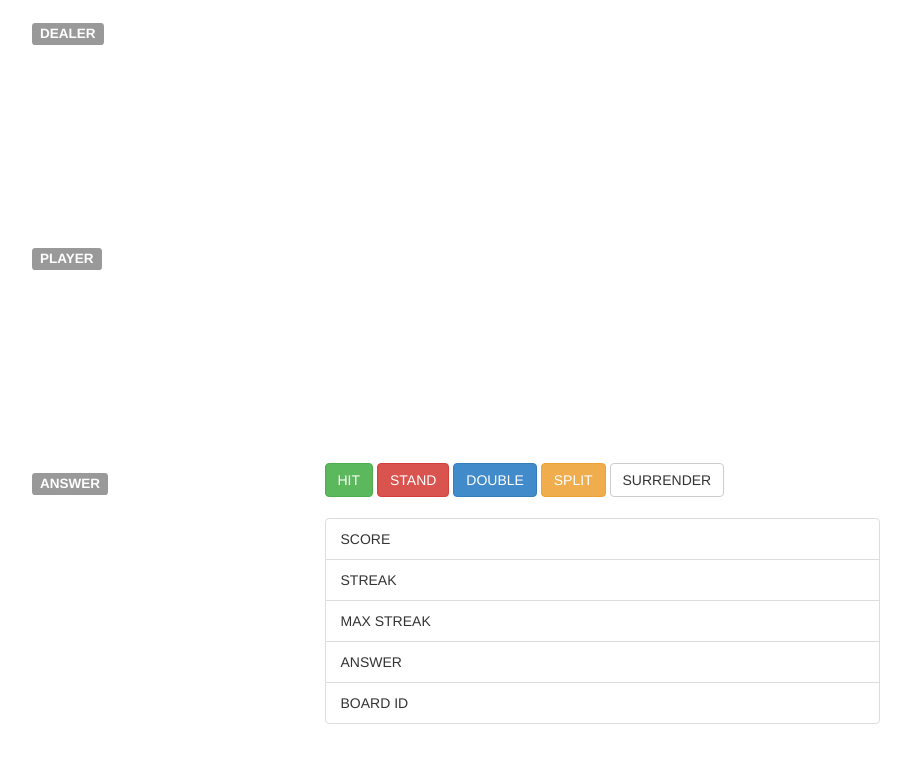
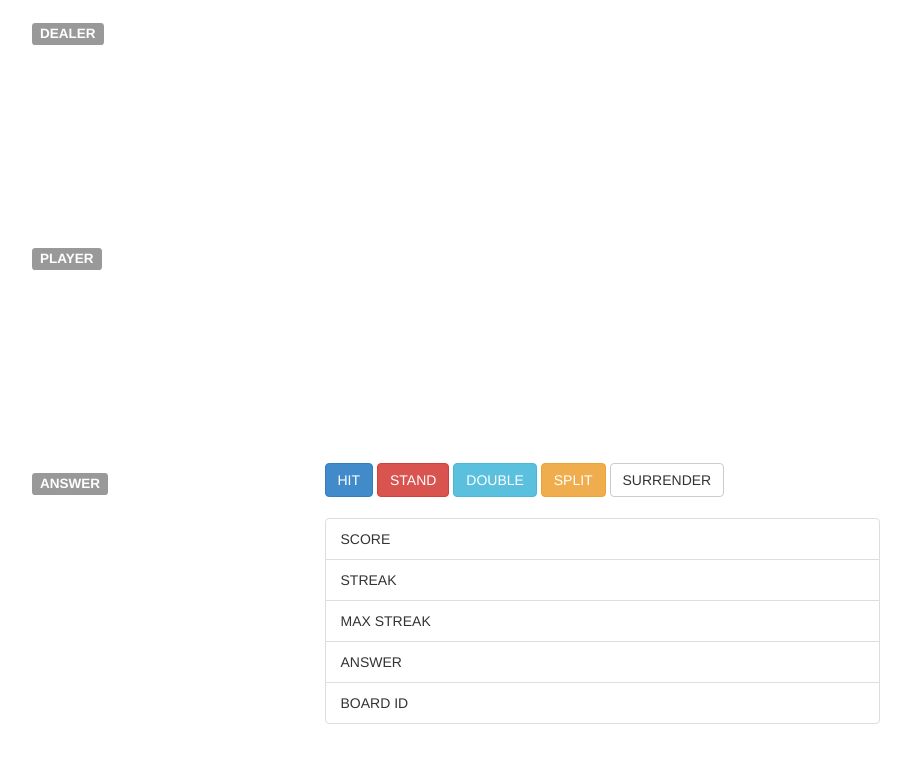
Before and after one commit to fculpo/BlackJackStrategyTrainerGUI, a website: page public/index.html in a window 1280 px wide. Shown: the part 57-816 px from the top of the page, without its empty margins (38-949 px from the left). Drawn offline with nearby package versions, Linux system fonts and the light colour scheme; no server answers.

Commit message:
change colors a little

```diff
--- a/public/index.html
+++ b/public/index.html
@@ -52,9 +52,9 @@
       <div class="row">
         <div class="col-md-3"><h4><span class="label label-default">ANSWER</span></h4></div>
         <div class="col-md-9">
-          <button id="hit-btn" type="button" class="btn btn-success">HIT</button>
+          <button id="hit-btn" type="button" class="btn btn-primary">HIT</button>
           <button id="stand-btn" type="button" class="btn btn-danger">STAND</button>
-          <button id="double-btn" type="button" class="btn btn-primary">DOUBLE</button>
+          <button id="double-btn" type="button" class="btn btn-info">DOUBLE</button>
           <button id="split-btn" type="button" class="btn btn-warning">SPLIT</button>
           <button id="surrender-btn" type="button" class="btn btn-default">SURRENDER</button>
         </div>
```
